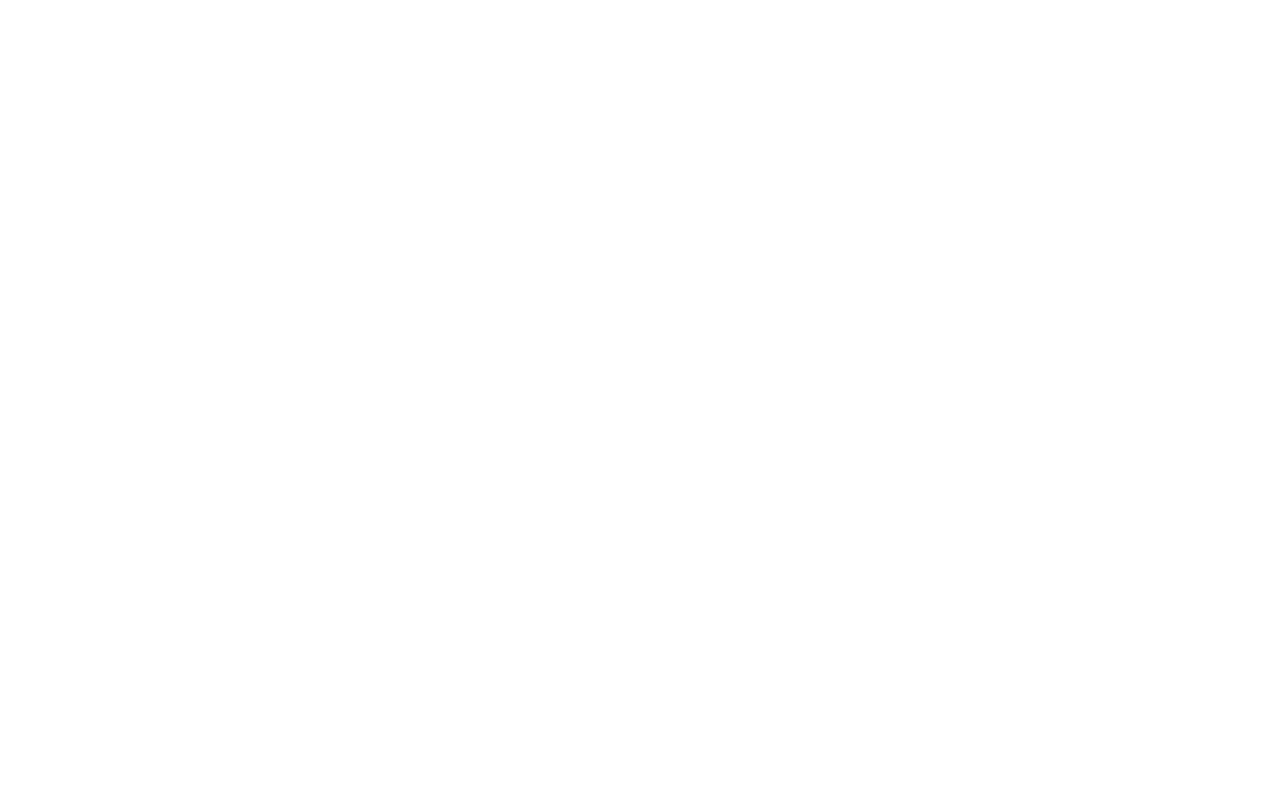
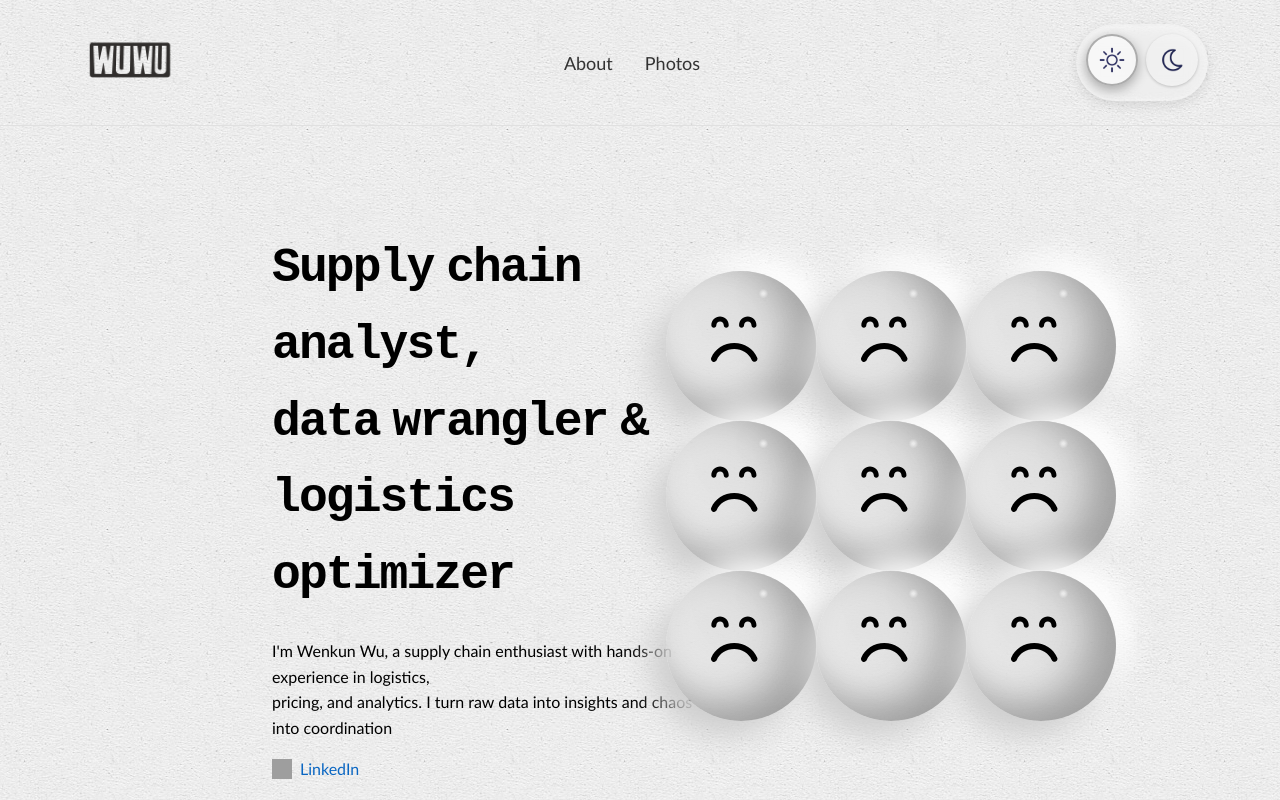
Before and after one commit to Mishimazzz/Wenkun-Wu-Personal-Web, a React (Vite) app in the folder vite-project/: page /Homepage in a window 1280 px wide. Before the commit this address had no page. Shown: the top 800 px of the page. Built offline with nearby package versions, Linux system fonts and the light colour scheme; grey boxes are pictures that could not be loaded.

Commit message:
update logo to homepage

```diff
--- a/vite-project/src/Components/Header.tsx
+++ b/vite-project/src/Components/Header.tsx
@@ -14,15 +14,15 @@
       <div className='content'>
         {/*logo*/}
         <div>
-          <img src={logo} alt="logo" style={{ height: "120px",width: "120px"}} />
+          <Link to="/HomePage">
+            <img src={logo} alt="logo" style={{ height: "120px", width: "120px" }} />
+          </Link>
         </div>
         {/* middle of topbar */}
         <div className='Nav'>
           <nav>
             <Link to="/about">About</Link>
-            <a href='#'>Projects</a>
             <a href='#'>Photos</a>
-            <a href='#'>Blog</a>
           </nav>
         </div>
         {/* change background color */}
--- a/vite-project/src/main.tsx
+++ b/vite-project/src/main.tsx
@@ -9,7 +9,7 @@
   <React.StrictMode>
     <Router>
       <Routes>
-        <Route path='/' element={<HomePage />} />
+        <Route path='/Homepage' element={<HomePage />} />
         <Route path='/about' element={<About />} />
       </Routes>
     </Router>
```
